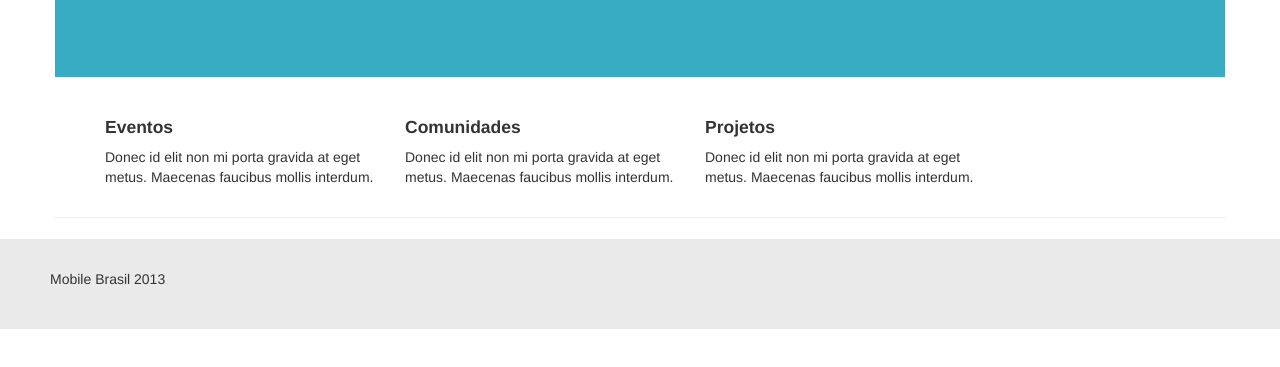
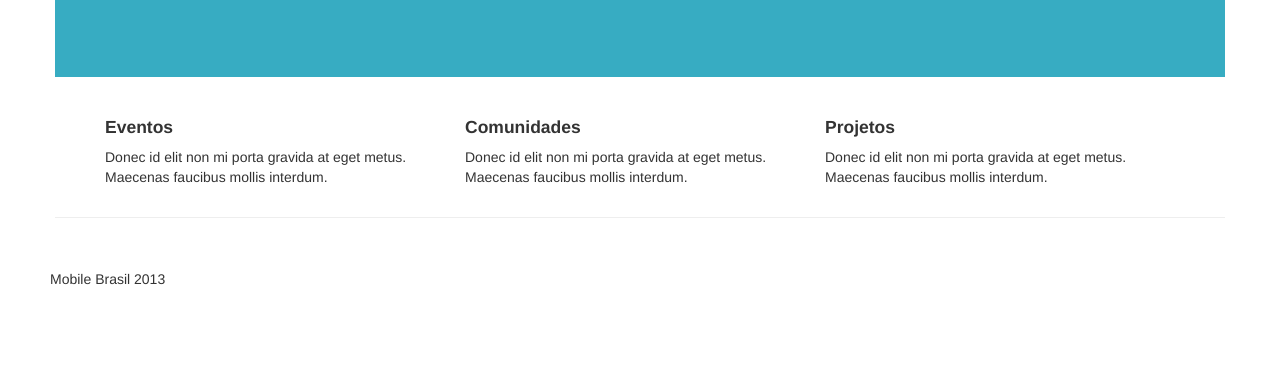
Before and after one commit to mobilebrasil/mobilebrasil.github.com, a plain HTML site: page index.html in a window 1280 px wide. Shown: the part 273-640 px from the top of the page. Drawn offline with Linux system fonts and the light colour scheme.

Commit message:
css adjustments

```diff
--- a/assets/css/default.css
+++ b/assets/css/default.css
@@ -4,9 +4,7 @@ body {
 	margin: 0;
 }
 
-.masthead,
-.main,
-.footer {
+.masthead, .main, .footer {
 	padding: 0 50px
 }
 
@@ -16,7 +14,10 @@ body {
 	border-radius: 0;
 }
 
+.main .row article{
+	width: 30%;
+}
+
 .footer{
-	background-color: #EAEAEA;
 	padding: 30px 50px;
 }
--- a/index.html
+++ b/index.html
@@ -40,18 +40,18 @@
         </div>
         <div class="main">
           <div class="row">
-            <div class="span3">
+            <article class="span3">
               <h4>Eventos</h4>
               <p>Donec id elit non mi porta gravida at eget metus. Maecenas faucibus mollis interdum.</p>
-            </div>
-            <div class="span3">
+            </article>
+            <article class="span3">
               <h4>Comunidades</h4>
               <p>Donec id elit non mi porta gravida at eget metus. Maecenas faucibus mollis interdum.</p>
-            </div>
-            <div class="span3">
+            </article>
+            <article class="span3">
               <h4>Projetos</h4>
               <p>Donec id elit non mi porta gravida at eget metus. Maecenas faucibus mollis interdum.</p>
-            </div>
+            </article>
           </div>
         </div>
         <hr>
```
